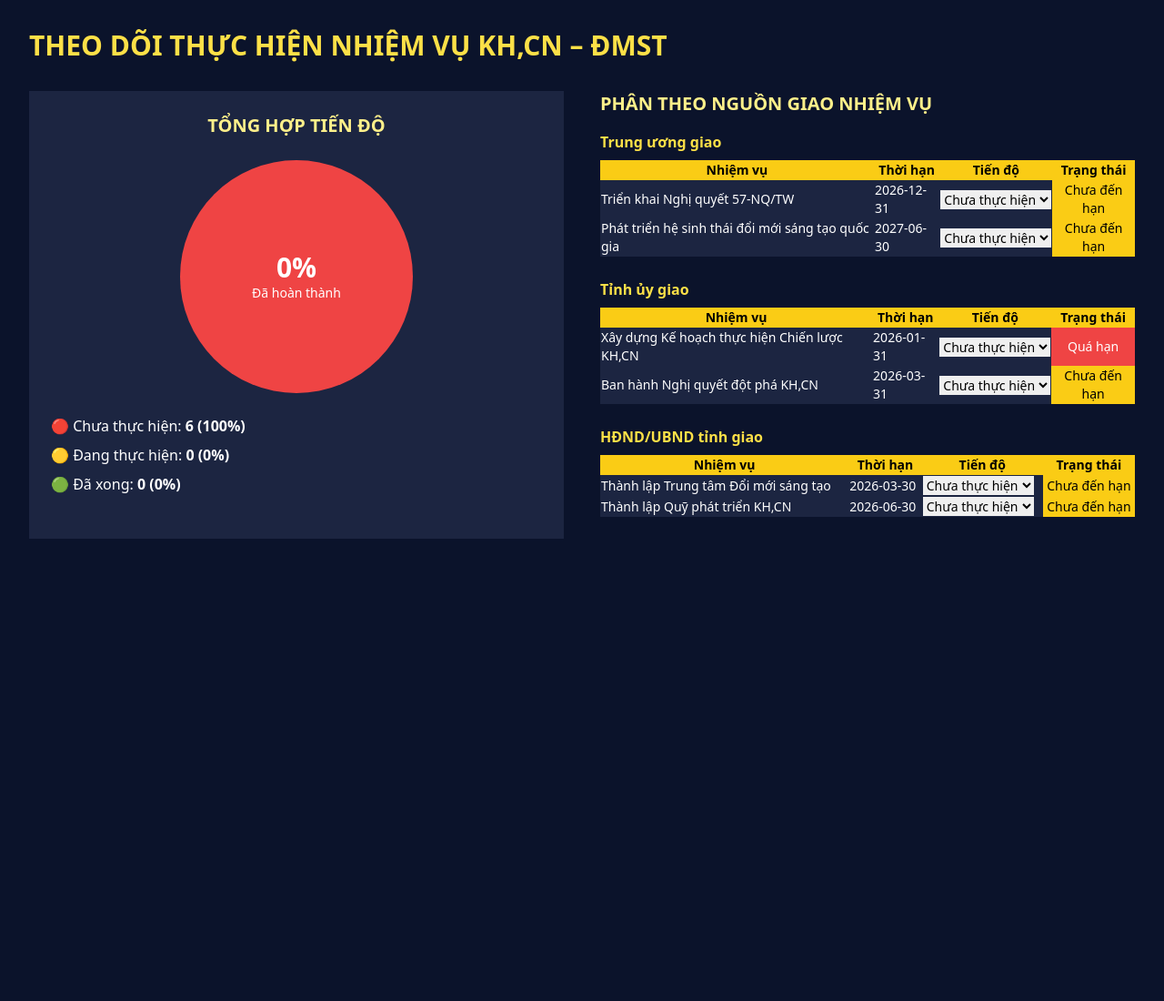
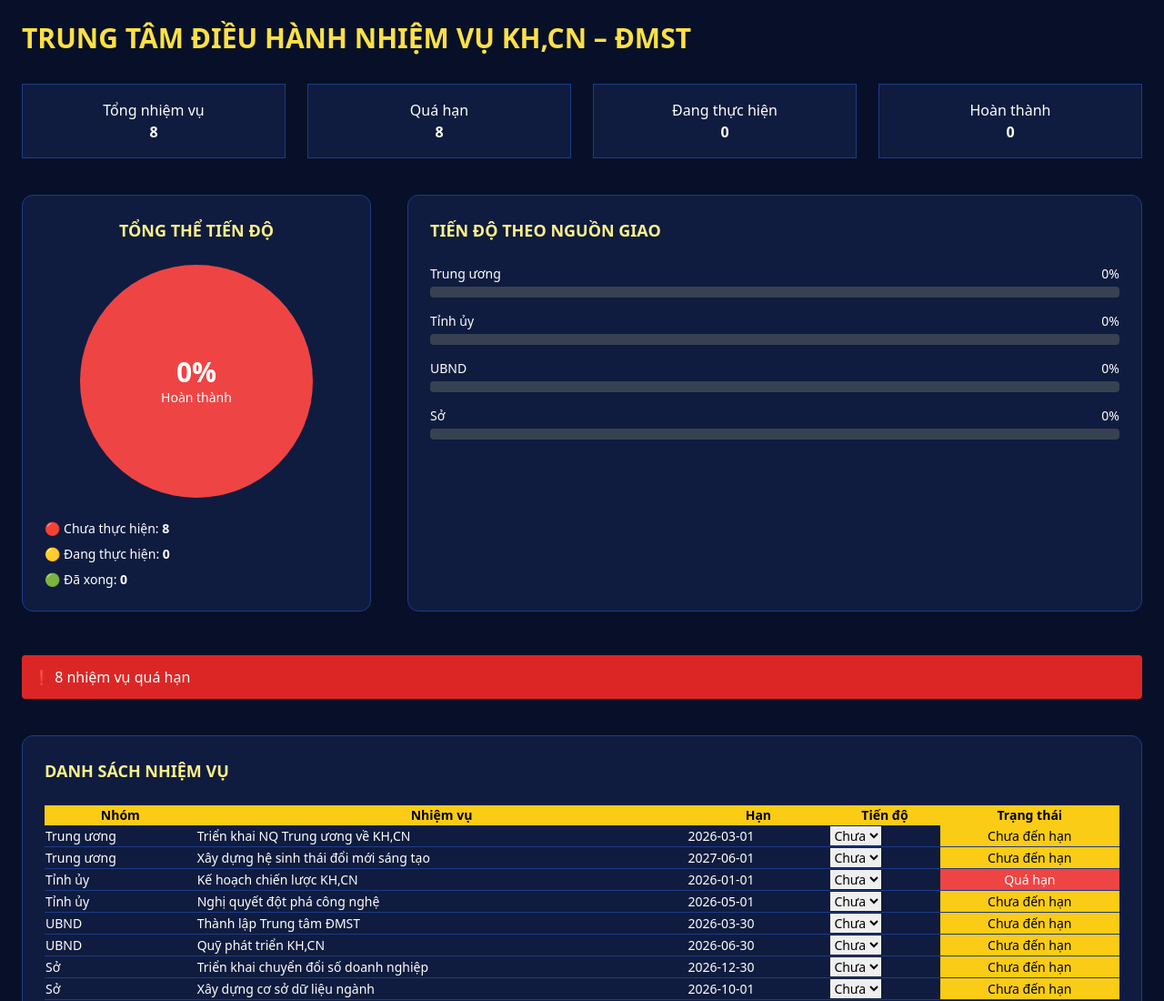
Before and after one commit to Sokhcntn/Theodoinhiemvu, a plain HTML site: page index.html in a window 1280 px wide. Shown: the top 1100 px of the page at 91% size. Before the commit the page ends 800 px from the top, so only its background shows below. Drawn offline with nearby package versions, Linux system fonts and the light colour scheme.

Commit message:
Update index.html

```diff
--- a/index.html
+++ b/index.html
@@ -3,173 +3,212 @@
 <head>
 <meta charset="UTF-8">
 <meta name="viewport" content="width=device-width, initial-scale=1.0">
-<title>Dashboard Theo dõi Nhiệm vụ</title>
+<title>IOC Theo dõi Nhiệm vụ</title>
 <script src="https://cdn.tailwindcss.com"></script>
 
 <style>
-body { background:#0b132b; color:white; }
-.card { background:#1c2541; }
-.bad{background:#ef4444;}
-.warn{background:#facc15;color:black;}
-.good{background:#22c55e;}
+body{background:#071028;color:white;font-family:system-ui}
+.card{background:#0f1c3f;border:1px solid #1e3a8a}
 </style>
 </head>
 
-<body class="p-8">
+<body class="p-6">
 
-<h1 class="text-3xl font-bold mb-8 text-yellow-300">
-THEO DÕI THỰC HIỆN NHIỆM VỤ KH,CN – ĐMST
+<!-- HEADER -->
+<h1 class="text-3xl font-bold text-yellow-300 mb-8">
+TRUNG TÂM ĐIỀU HÀNH NHIỆM VỤ KH,CN – ĐMST
 </h1>
 
-<!-- LAYOUT SONG SONG -->
-<div class="grid grid-cols-1 lg:grid-cols-2 gap-10">
+<!-- KPI ROW -->
+<div class="grid grid-cols-2 md:grid-cols-4 gap-6 mb-10" id="kpis"></div>
 
-<!-- ================= DASHBOARD TRÒN ================= -->
-<div class="card p-6 text-center">
+<!-- MAIN DASHBOARD -->
+<div class="grid lg:grid-cols-3 gap-10 mb-12">
 
-<h2 class="text-xl font-bold mb-6 text-yellow-200">TỔNG HỢP TIẾN ĐỘ</h2>
+<!-- DONUT -->
+<div class="card rounded-xl p-6 text-center">
+<h2 class="text-lg mb-6 text-yellow-200 font-bold">TỔNG THỂ TIẾN ĐỘ</h2>
 
 <div class="relative w-64 h-64 mx-auto">
-<div id="donutChart" class="w-64 h-64 rounded-full"></div>
+<div id="donut" class="w-64 h-64 rounded-full"></div>
 
-<div class="absolute inset-0 flex flex-col items-center justify-center">
-<div id="percentDone" class="text-3xl font-bold"></div>
-<div class="text-sm">Đã hoàn thành</div>
+<div class="absolute inset-0 flex flex-col justify-center items-center">
+<div id="percent" class="text-3xl font-bold"></div>
+<div class="text-sm">Hoàn thành</div>
 </div>
 </div>
 
-<div class="mt-6 space-y-2 text-left">
-<div>🔴 Chưa thực hiện: <b id="txtA"></b></div>
-<div>🟡 Đang thực hiện: <b id="txtB"></b></div>
-<div>🟢 Đã xong: <b id="txtC"></b></div>
+<div class="mt-6 space-y-2 text-left text-sm">
+<div>🔴 Chưa thực hiện: <b id="a"></b></div>
+<div>🟡 Đang thực hiện: <b id="b"></b></div>
+<div>🟢 Đã xong: <b id="c"></b></div>
+</div>
+</div>
+
+<!-- PROGRESS BY SOURCE -->
+<div class="card rounded-xl p-6 col-span-2">
+<h2 class="text-lg mb-6 text-yellow-200 font-bold">
+TIẾN ĐỘ THEO NGUỒN GIAO
+</h2>
+<div id="bars"></div>
 </div>
 
 </div>
 
-<!-- ================= DANH SÁCH THEO NGUỒN GIAO ================= -->
-<div>
+<!-- ALERT BOX -->
+<div id="alerts" class="mb-10"></div>
 
-<h2 class="text-xl font-bold mb-4 text-yellow-200">PHÂN THEO NGUỒN GIAO NHIỆM VỤ</h2>
+<!-- TABLE -->
+<div class="card rounded-xl p-6">
+<h2 class="text-lg mb-6 text-yellow-200 font-bold">
+DANH SÁCH NHIỆM VỤ
+</h2>
 
-<div id="taskGroups"></div>
-
-</div>
-
+<table class="w-full text-sm">
+<thead class="bg-yellow-400 text-black">
+<tr>
+<th>Nhóm</th>
+<th>Nhiệm vụ</th>
+<th>Hạn</th>
+<th>Tiến độ</th>
+<th>Trạng thái</th>
+</tr>
+</thead>
+<tbody id="table"></tbody>
+</table>
 </div>
 
 <script>
 
-/* ================= PHÂN NHÓM NGUỒN GIAO ================= */
-const tasks = [
+/* ================= DATA ================= */
 
-{group:"Trung ương giao", task:"Triển khai Nghị quyết 57-NQ/TW", deadline:"2026-12-31"},
-{group:"Trung ương giao", task:"Phát triển hệ sinh thái đổi mới sáng tạo quốc gia", deadline:"2027-06-30"},
-
-{group:"Tỉnh ủy giao", task:"Xây dựng Kế hoạch thực hiện Chiến lược KH,CN", deadline:"2026-01-31"},
-{group:"Tỉnh ủy giao", task:"Ban hành Nghị quyết đột phá KH,CN", deadline:"2026-03-31"},
-
-{group:"HĐND/UBND tỉnh giao", task:"Thành lập Trung tâm Đổi mới sáng tạo", deadline:"2026-03-30"},
-{group:"HĐND/UBND tỉnh giao", task:"Thành lập Quỹ phát triển KH,CN", deadline:"2026-06-30"}
-
+const tasks=[
+{g:"Trung ương",t:"Triển khai NQ Trung ương về KH,CN",d:"2026-03-01"},
+{g:"Trung ương",t:"Xây dựng hệ sinh thái đổi mới sáng tạo",d:"2027-06-01"},
+{g:"Tỉnh ủy",t:"Kế hoạch chiến lược KH,CN",d:"2026-01-01"},
+{g:"Tỉnh ủy",t:"Nghị quyết đột phá công nghệ",d:"2026-05-01"},
+{g:"UBND",t:"Thành lập Trung tâm ĐMST",d:"2026-03-30"},
+{g:"UBND",t:"Quỹ phát triển KH,CN",d:"2026-06-30"},
+{g:"Sở",t:"Triển khai chuyển đổi số doanh nghiệp",d:"2026-12-30"},
+{g:"Sở",t:"Xây dựng cơ sở dữ liệu ngành",d:"2026-10-01"}
 ];
 
-/* ================= LƯU TIẾN ĐỘ ================= */
-function getProgress(i){
-return localStorage.getItem("p"+i) || "Chưa thực hiện";
+/* ================= STORAGE ================= */
+
+function get(i){
+return localStorage.getItem("p"+i)||"Chưa";
 }
-
-function setProgress(i,val){
-localStorage.setItem("p"+i,val);
+function set(i,v){
+localStorage.setItem("p"+i,v);
 render();
 }
 
-/* ================= TÍNH TRẠNG THÁI ================= */
-function calcStatus(deadline,progress){
+/* ================= STATUS ================= */
+
+function status(d,p){
 const now=new Date();
-const d=new Date(deadline);
+const x=new Date(d);
 
-if(progress==="Đã xong") return {txt:"Đã hoàn thành",cls:"good"};
-if(now>d) return {txt:"Quá hạn",cls:"bad"};
-return {txt:"Chưa đến hạn",cls:"warn"};
+if(p==="Xong") return["Đã hoàn thành","bg-green-500"];
+if(now>x) return["Quá hạn","bg-red-500"];
+return["Chưa đến hạn","bg-yellow-400 text-black"];
 }
 
 /* ================= RENDER ================= */
+
 function render(){
 
-let countA=0,countB=0,countC=0;
+let A=0,B=0,C=0;
+let tableHTML="";
+let source={};
 
-const grouped={};
-tasks.forEach((t,i)=>{
-if(!grouped[t.group]) grouped[t.group]=[];
-grouped[t.group].push({...t,index:i});
-});
+tasks.forEach((task,i)=>{
 
-/* ==== render theo nhóm ==== */
-let html="";
-Object.keys(grouped).forEach(g=>{
+const p=get(i);
+if(p==="Chưa")A++;
+if(p==="Đang")B++;
+if(p==="Xong")C++;
 
-html+=`<div class="mb-6">
-<h3 class="font-bold text-yellow-300 mb-2">${g}</h3>
-<table class="w-full text-sm">
-<tr class="bg-yellow-400 text-black">
-<th>Nhiệm vụ</th><th>Thời hạn</th><th>Tiến độ</th><th>Trạng thái</th>
-</tr>`;
+if(!source[task.g])source[task.g]={t:0,d:0};
+source[task.g].t++;
+if(p==="Xong")source[task.g].d++;
 
-grouped[g].forEach(t=>{
-const progress=getProgress(t.index);
-const status=calcStatus(t.deadline,progress);
+const st=status(task.d,p);
 
-if(progress==="Chưa thực hiện") countA++;
-if(progress==="Đang thực hiện") countB++;
-if(progress==="Đã xong") countC++;
+tableHTML+=`
+<tr class="border-b border-blue-900">
+<td>${task.g}</td>
+<td>${task.t}</td>
+<td>${task.d}</td>
 
-html+=`
-<tr class="card">
-<td>${t.task}</td>
-<td>${t.deadline}</td>
 <td>
-<select onchange="setProgress(${t.index},this.value)" class="text-black">
-<option ${progress==="Chưa thực hiện"?"selected":""}>Chưa thực hiện</option>
-<option ${progress==="Đang thực hiện"?"selected":""}>Đang thực hiện</option>
-<option ${progress==="Đã xong"?"selected":""}>Đã xong</option>
+<select onchange="set(${i},this.value)" class="text-black">
+<option ${p==="Chưa"?"selected":""}>Chưa</option>
+<option ${p==="Đang"?"selected":""}>Đang</option>
+<option ${p==="Xong"?"selected":""}>Xong</option>
 </select>
 </td>
-<td class="${status.cls} text-center">${status.txt}</td>
+
+<td class="${st[1]} text-center">${st[0]}</td>
 </tr>`;
 });
 
-html+="</table></div>";
-});
+document.getElementById("table").innerHTML=tableHTML;
 
-document.getElementById("taskGroups").innerHTML=html;
+/* KPI */
+document.getElementById("kpis").innerHTML=`
+<div class="card p-4 text-center">Tổng nhiệm vụ<br><b>${tasks.length}</b></div>
+<div class="card p-4 text-center">Quá hạn<br><b>${A}</b></div>
+<div class="card p-4 text-center">Đang thực hiện<br><b>${B}</b></div>
+<div class="card p-4 text-center">Hoàn thành<br><b>${C}</b></div>
+`;
 
-/* ==== vẽ dashboard ==== */
-drawDonut(countA,countB,countC);
-}
+/* DONUT */
+const total=A+B+C||1;
+const pC=Math.round(C/total*100);
+const pA=A/total*100;
+const pB=B/total*100;
 
-/* ================= BIỂU ĐỒ ================= */
-function drawDonut(a,b,c){
-
-const total=a+b+c || 1;
-const pA=a/total*100;
-const pB=b/total*100;
-const pC=c/total*100;
-
-document.getElementById("donutChart").style.background=
+document.getElementById("donut").style.background=
 `conic-gradient(
 #ef4444 0% ${pA}%,
 #facc15 ${pA}% ${pA+pB}%,
 #22c55e ${pA+pB}% 100%
 )`;
 
-document.getElementById("percentDone").innerText=Math.round(pC)+"%";
-document.getElementById("txtA").innerText=a+" ("+Math.round(pA)+"%)";
-document.getElementById("txtB").innerText=b+" ("+Math.round(pB)+"%)";
-document.getElementById("txtC").innerText=c+" ("+Math.round(pC)+"%)";
+document.getElementById("percent").innerText=pC+"%";
+document.getElementById("a").innerText=A;
+document.getElementById("b").innerText=B;
+document.getElementById("c").innerText=C;
+
+/* BARS */
+let barsHTML="";
+Object.keys(source).forEach(k=>{
+const pct=Math.round(source[k].d/source[k].t*100);
+
+barsHTML+=`
+<div class="mb-4">
+<div class="flex justify-between text-sm mb-1">
+<span>${k}</span>
+<span>${pct}%</span>
+</div>
+<div class="w-full bg-gray-700 h-3 rounded">
+<div class="bg-green-400 h-3 rounded" style="width:${pct}%"></div>
+</div>
+</div>`;
+});
+
+document.getElementById("bars").innerHTML=barsHTML;
+
+/* ALERTS */
+let alertHTML="";
+if(A>0)alertHTML+=`<div class="bg-red-600 p-3 mb-2 rounded">❗ ${A} nhiệm vụ quá hạn</div>`;
+if(B>0)alertHTML+=`<div class="bg-yellow-500 text-black p-3 rounded">⚠ ${B} nhiệm vụ đang thực hiện</div>`;
+
+document.getElementById("alerts").innerHTML=alertHTML;
 }
 
 render();
-
 </script>
 </body>
 </html>
```
